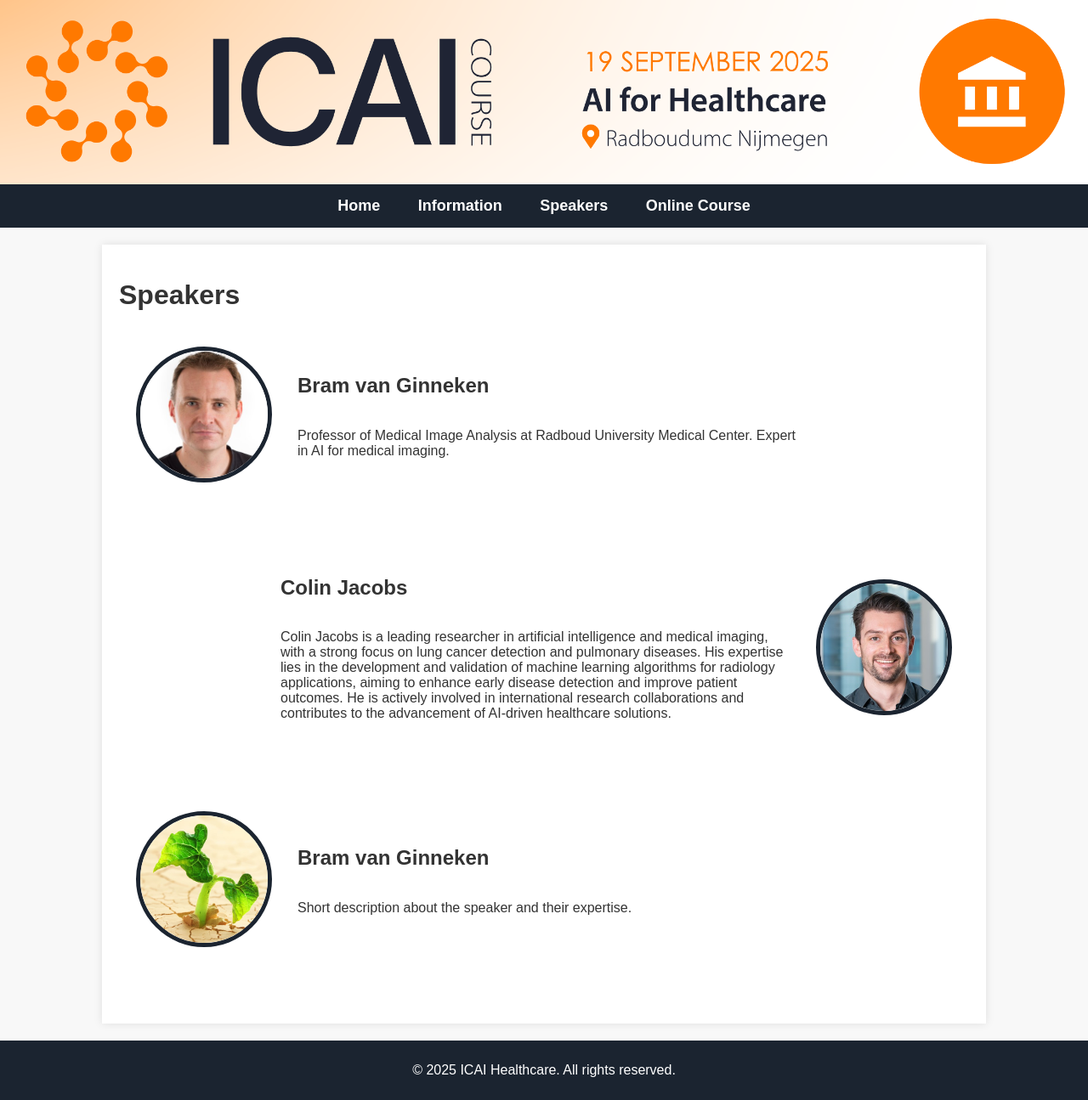
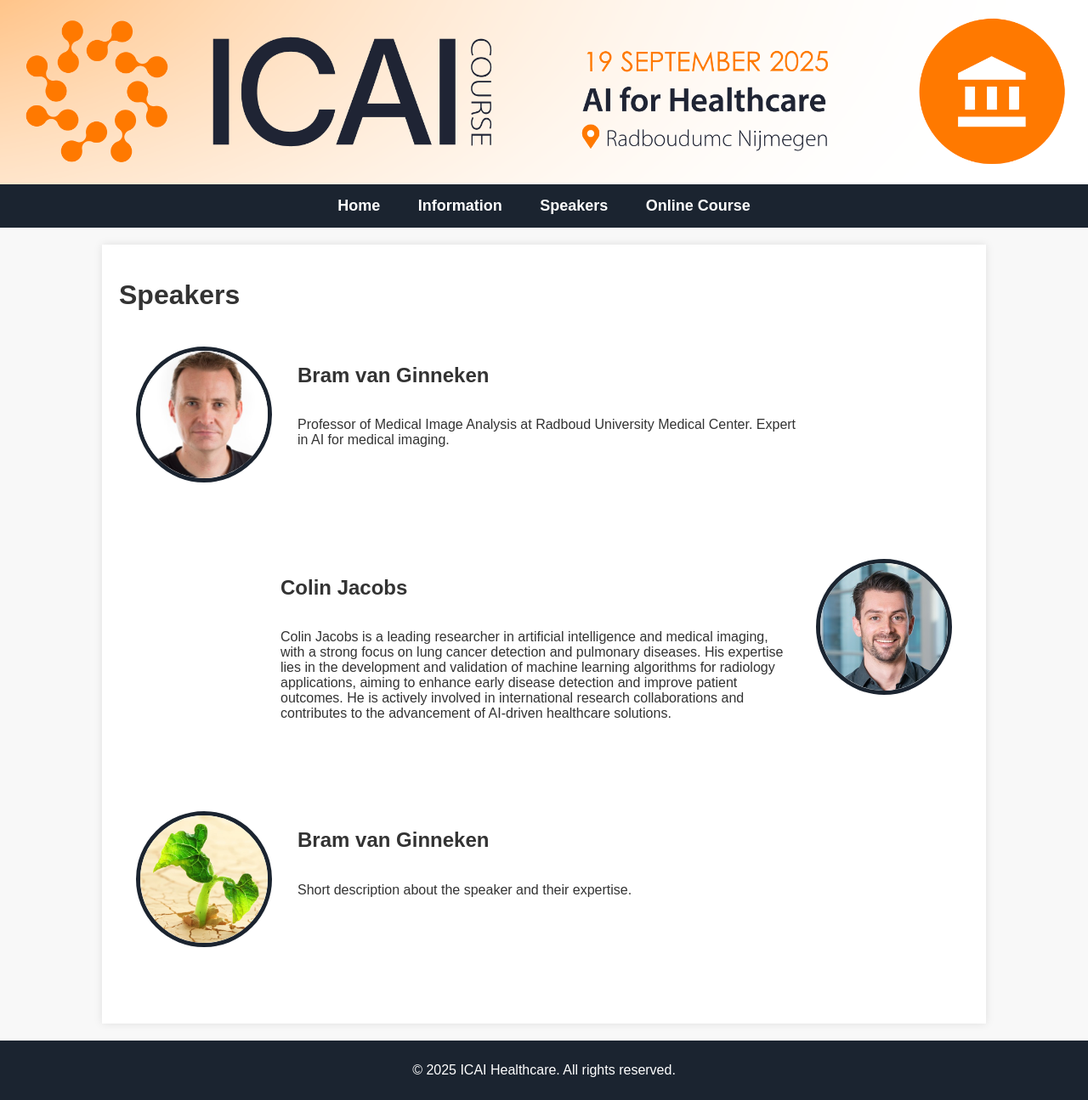
Before and after one commit to marliebesouw/marliebesouw.github.io, a Jekyll site: the page built from speakers.md, in a window 1280 px wide. Shown: the whole page at 85% size. Built offline with Jekyll 4.4.1, drawn with Linux system fonts in a browser that asks for light colours.

Commit message:
adjusted lay-out

```diff
--- a/assets/css/style.css
+++ b/assets/css/style.css
@@ -132,7 +132,7 @@
 
 .speaker {
     display: flex;
-    align-items: center;
+    align-items: flex-start;
     gap: 30px; /* Space between image and text */
     margin-bottom: 50px; /* Space between speakers */
     padding: 20px
@@ -151,7 +151,7 @@
     max-width: 600px;
     display: flex;
     flex-direction: column;
-    justify-content: center;
+    justify-content: flex-start;
     text-align: left;
 }
 
```
